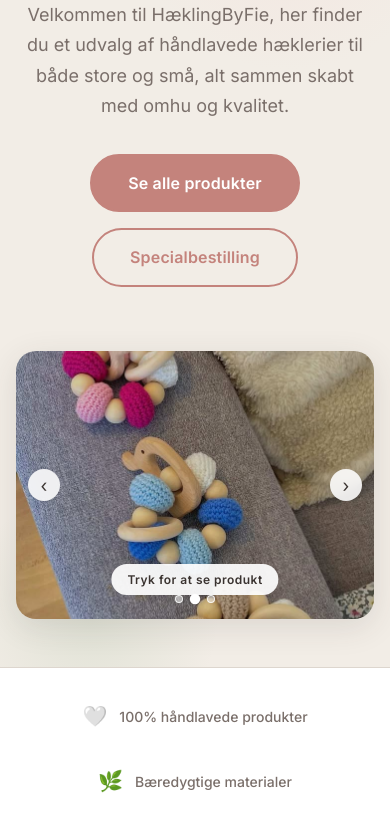
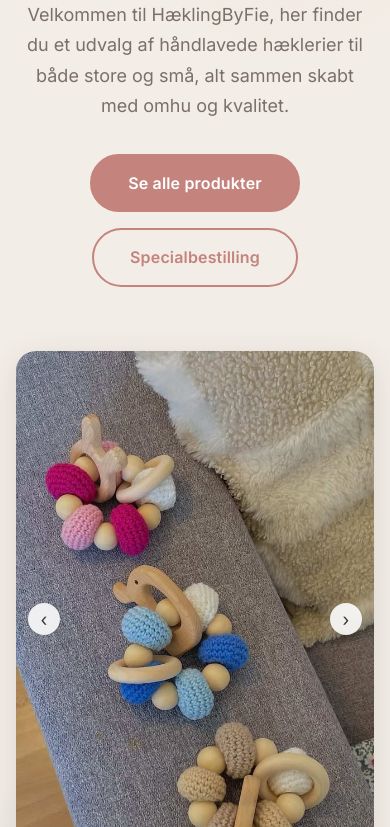
Before and after one commit to BadLegion/haeklingbyFie, a plain HTML site: page index.html in a window 390 px wide. Shown: the part 260-1087 px from the top of the page. Drawn offline with nearby package versions, Linux system fonts and the light colour scheme.

Commit message:
Ret billedrammer til 2/3 format på mobil
- Hero-karrusel på forsiden: aspect-ratio 2/3 på alle mobilstørrelser
- Om mig: mobilbilledrammer ændret til 2/3

Co-Authored-By: Claude Sonnet 4.6 <noreply@anthropic.com>

```diff
--- a/index.html
+++ b/index.html
@@ -261,7 +261,7 @@
       .hero__lead { margin-inline: auto; }
       .hero__actions { justify-content: center; }
       .hero__image-wrap { max-width: 480px; margin-inline: auto; }
-      .hero__carousel { aspect-ratio: 3/2; }
+      .hero__carousel { aspect-ratio: 2/3; }
       /* Hint altid synlig på touch */
       .hero__slide-hint {
         opacity: 1;
@@ -271,7 +271,7 @@
 
     @media (max-width: 480px) {
       .hero { padding: var(--space-12) 0; }
-      .hero__carousel { aspect-ratio: 4/3; }
+      .hero__carousel { aspect-ratio: 2/3; }
       .hero__badge { display: none; }
       .hero__carousel-prev, .hero__carousel-next { width: 32px; height: 32px; font-size: 1.1rem; }
     }
```
